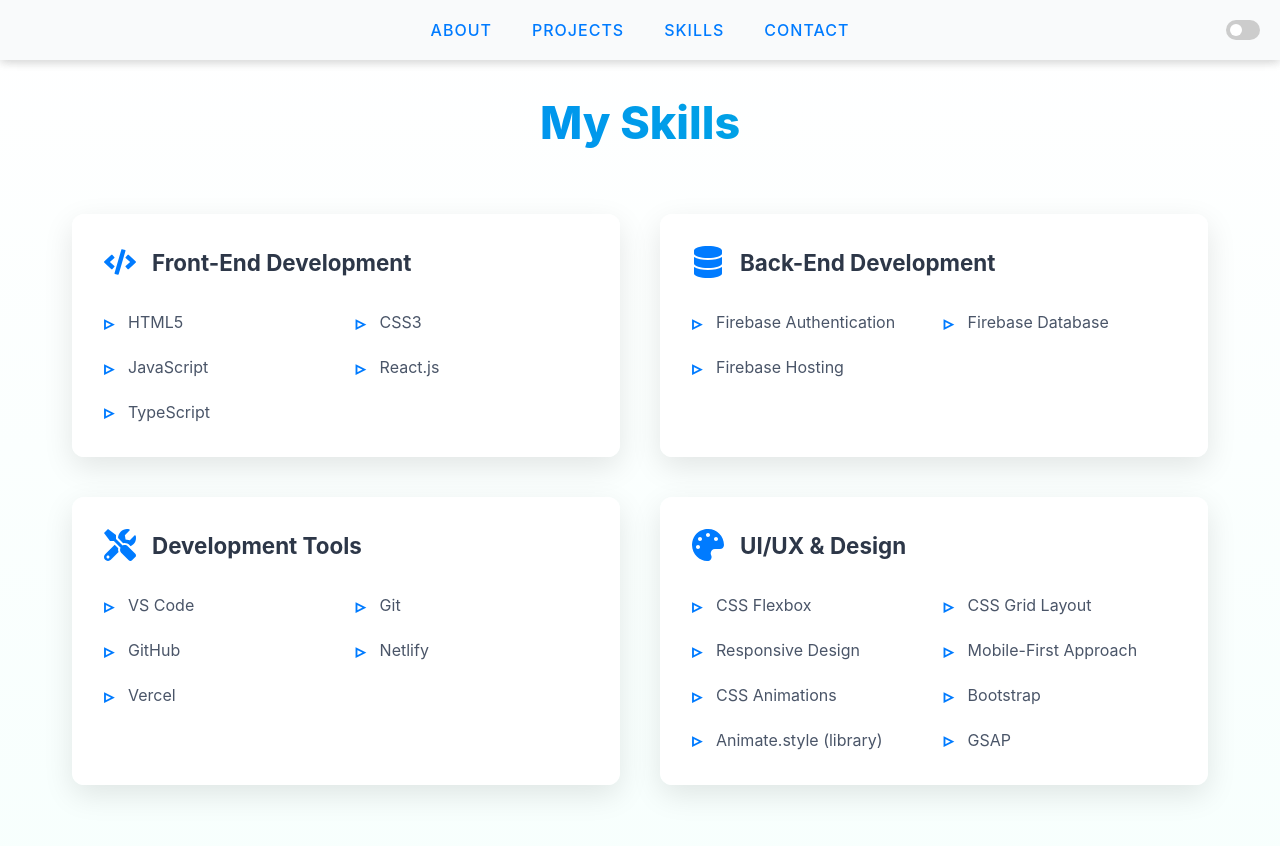
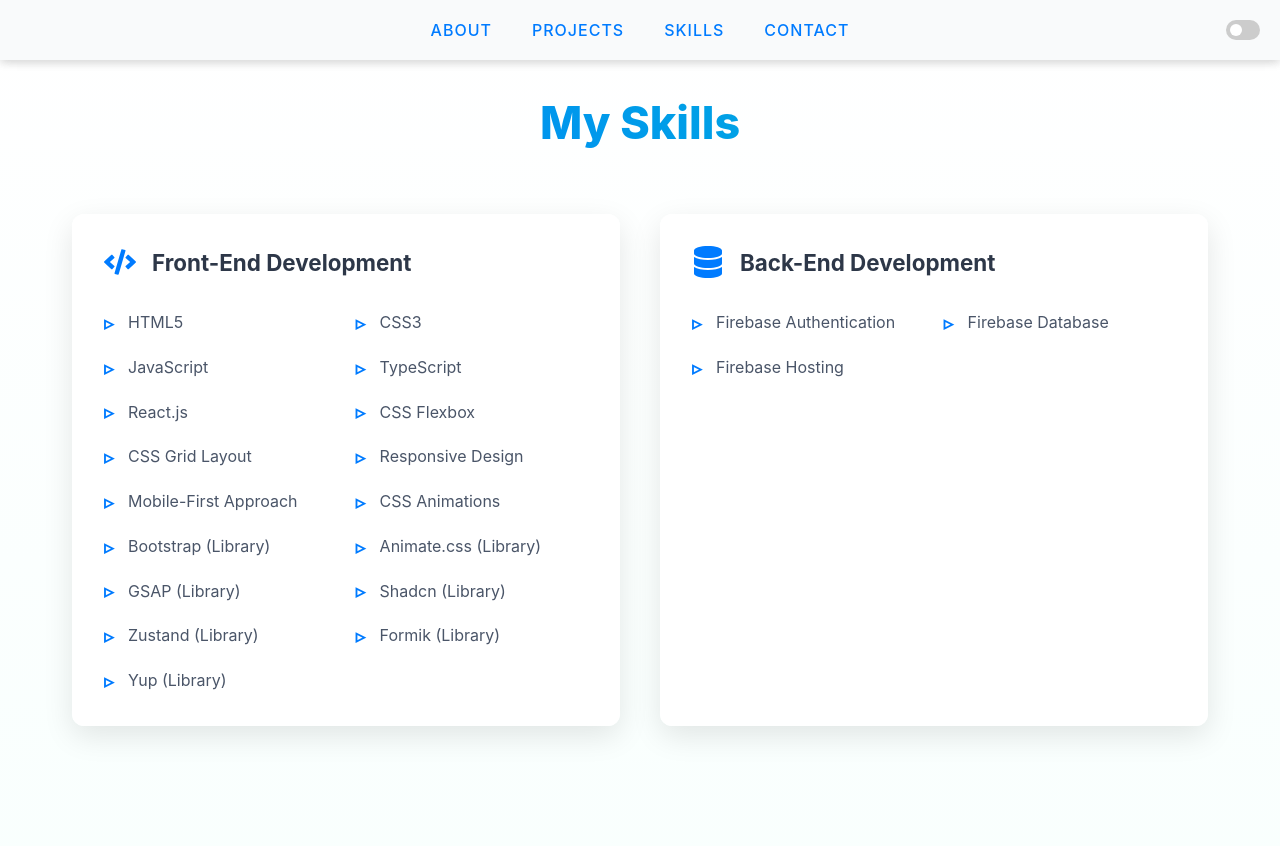
Before and after one commit to Hannankhan203/My-React-Portfolio, a React (Create React App) app: page /skills in a window 1280 px wide. Shown: the top 846 px of the page. Built offline with nearby package versions, Linux system fonts and the light colour scheme.

Commit message:
Added more skills

```diff
--- a/src/components/Skills.jsx
+++ b/src/components/Skills.jsx
@@ -57,7 +57,7 @@
     {
       title: "Front-End Development",
       icon: <FaCode className="skill-icon" />,
-      skills: ["HTML5", "CSS3", "JavaScript", "React.js", "TypeScript"],
+      skills: ["HTML5", "CSS3", "JavaScript", "TypeScript", "React.js", "CSS Flexbox", "CSS Grid Layout", "Responsive Design", "Mobile-First Approach", "CSS Animations", "Bootstrap (Library)", "Animate.css (Library)", "GSAP (Library)", "Shadcn (Library)", "Zustand (Library)", "Formik (Library)", "Yup (Library)"],
     },
     {
       title: "Back-End Development",
@@ -73,14 +73,7 @@
       title: "UI/UX & Design",
       icon: <FaPalette className="skill-icon" />,
       skills: [
-        "CSS Flexbox",
-        "CSS Grid Layout",
-        "Responsive Design",
-        "Mobile-First Approach",
-        "CSS Animations",
-        "Bootstrap",
-        "Animate.style (library)",
-        "GSAP",
+        "Responsive Design", "Mobile-First Approach", "CSS Animations"
       ],
     },
   ];
```
